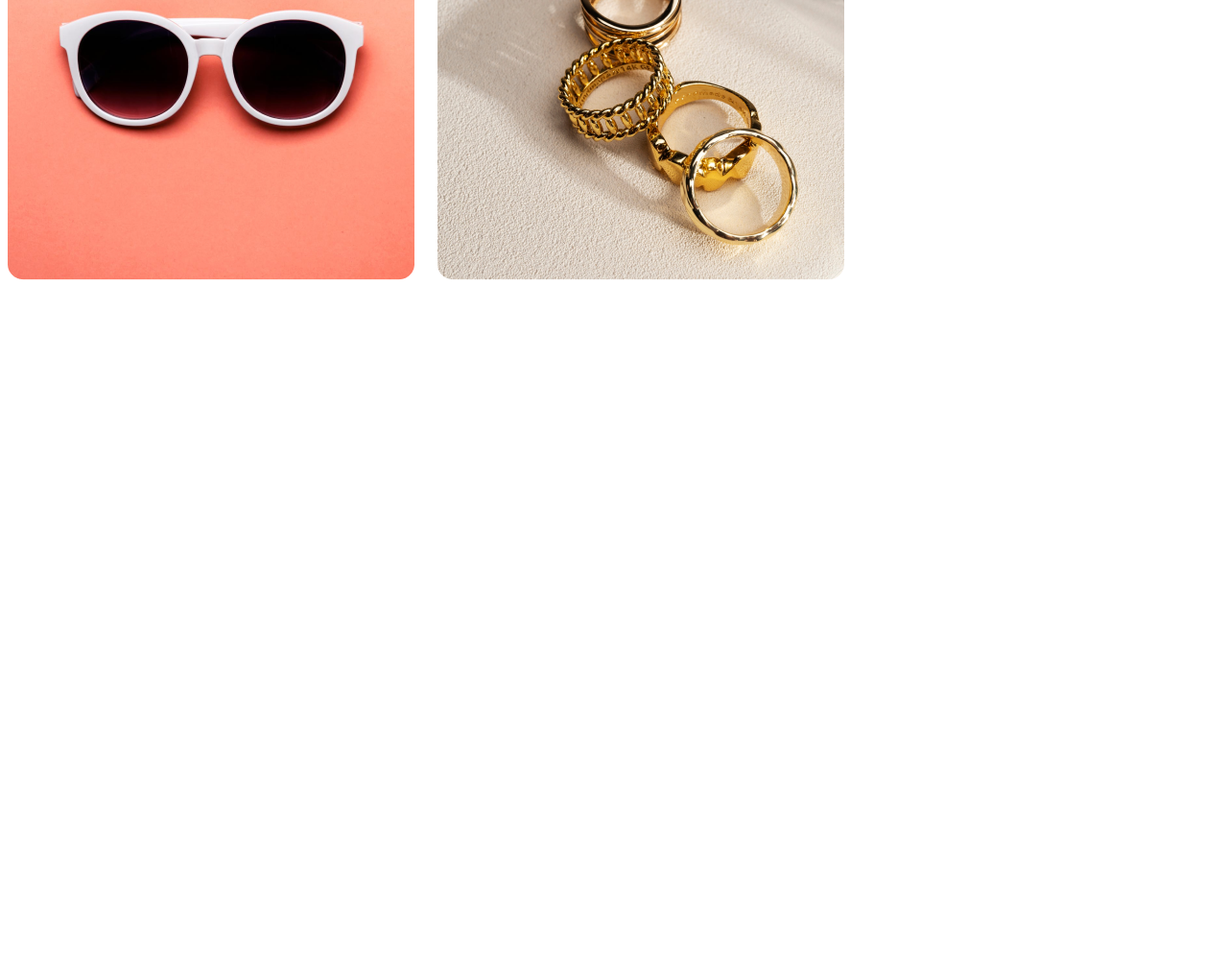
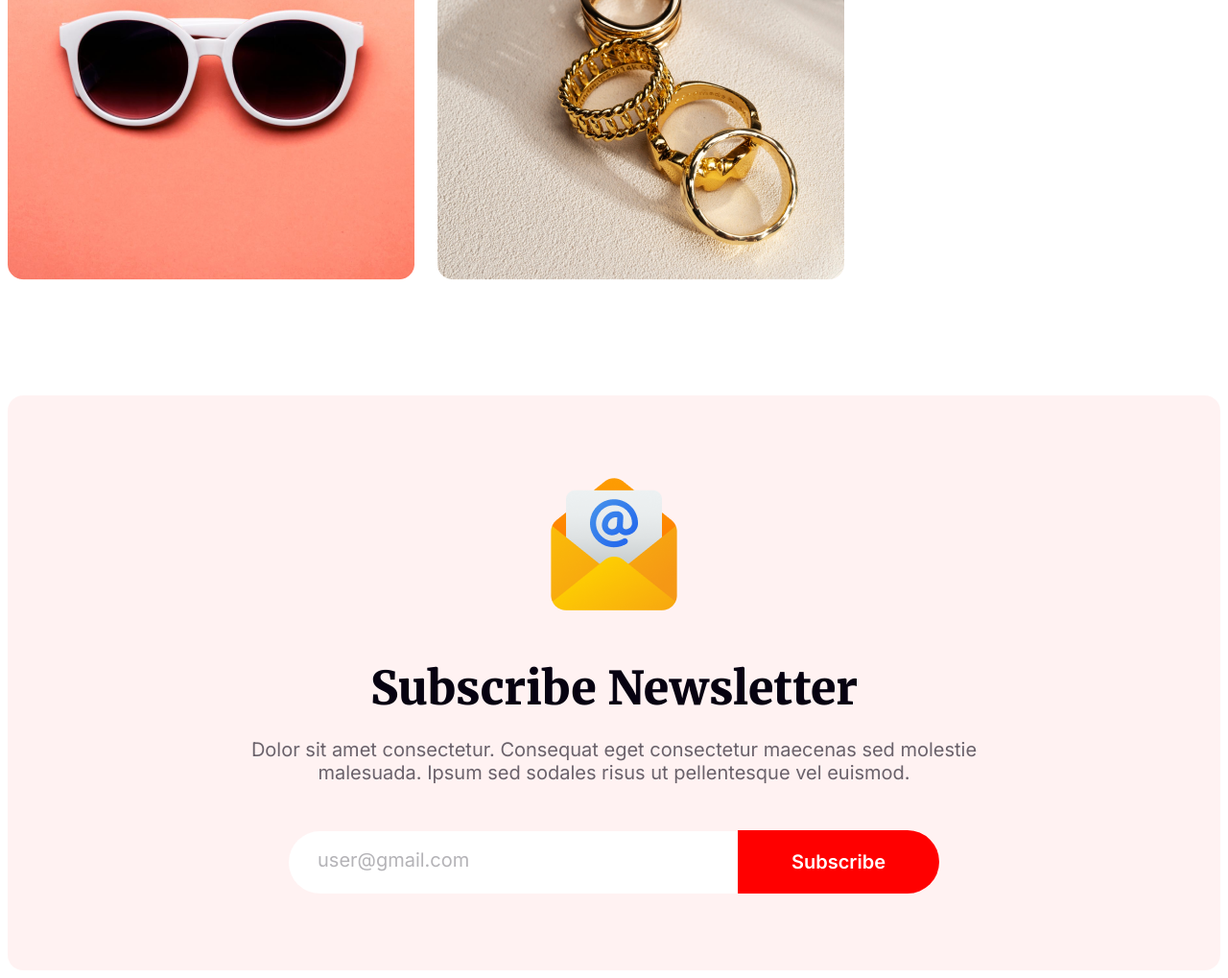
Before and after one commit to JahidHasan-00/new-year-new-mission, a plain HTML site: page index.html in a window 1280 px wide. Shown: the part 4320-5339 px from the top of the page at 96% size. Before the commit the page ends 4620 px from the top, so only its background shows below. Drawn offline with Linux system fonts and the light colour scheme.

Commit message:
Subscribe Newsletter section added

```diff
--- a/assets/style.css
+++ b/assets/style.css
@@ -18,7 +18,6 @@ h2,h1{
 .container{
     max-width: 1320px;
     margin: 0 auto;
-    /* height: 600px; */
     border-radius: 16px;
 }
 .btn-primary{
@@ -40,6 +39,10 @@ h2,h1{
     font-family: Inter;
     font-size: 20px;
     font-weight: 400;
+}
+.our-awesome-portfolio-title{
+    color: #070211;
+    font-size: 48px;
 }
 
  /* banner section */
@@ -140,13 +143,9 @@ h2,h1{
     background: #F00;
 }
 
-/*  */
+/* The-best-gift style*/
 .the-best-gifts-main{
     margin-top: 120px;
-}
-.our-awesome-portfolio-title{
-    color: #070211;
-    font-size: 48px;
 }
 
 .gift-items{
@@ -154,3 +153,48 @@ h2,h1{
     flex-wrap: wrap;
     gap: 24px;
 }
+
+/* Subscribe Newsletter */
+.newsletter-title{
+    margin-top: 40px;
+}
+.subscribe-newsletter-main{
+    margin-top: 120px;
+}
+.subscribe-newsletter{
+    padding: 80px 212px;
+    text-align: center;
+    border-radius: 16px;
+    background: rgba(255, 0, 0, 0.05);
+}
+.newsletter-description{
+    margin: 22px 0 48px 0;
+}
+.subscribe-input-button{
+    display: flex;
+    align-items: center;
+    justify-content: center;
+}
+#email-input-field{
+    padding: 25px 0 25px 30px;
+    border-radius: 50px 0 0 50px;
+    width: 438px;
+    border: 0;
+}
+#subscribe{
+    background-color: #F00;
+    margin-left: 0;
+    padding: 21px 56px;
+    border-radius: 0 50px 50px 0;
+    border: 0;
+    color: #FFF;
+    font-family: Inter;
+    font-size: 20px;
+    font-weight: 600;
+}
+::placeholder{
+    color: rgba(7, 2, 17, 0.30);
+    font-family: Inter;
+    font-size: 20px;
+    font-weight: 400;
+}
--- a/index.html
+++ b/index.html
@@ -38,6 +38,7 @@
             </div>
         </section>
 
+        <!-- Place: New Park Hotel, Date: 31 December Night 2023,Time: Evening 7.30 pm to 12.30 am -->
         <section class="container new-park-hotel-main">
             <div class="new-park-hotel-address">
                 <h2 class="address new-park-hotel-titles"><span class="address">Place:</span> New Park Hotel</h2>
@@ -62,6 +63,21 @@
                 <img src="./assets/images/background/Rectangle-8.png" alt="Decorated metal coming soon" class="items">
             </div>
         </section>
+
+        <!-- Subscribe Newsletter section -->
+        <section class="container subscribe-newsletter-main">
+            <div class="subscribe-newsletter">
+                <img src="./assets/images/background/Group-61.png" alt="email contact is coming" class="email-subscribe">
+                <h2 class="banner-title our-awesome-portfolio-title newsletter-title">Subscribe Newsletter</h2>
+                <p class="portfolio-description newsletter-description">Dolor sit amet consectetur. Consequat eget consectetur maecenas sed molestie malesuada. Ipsum sed sodales risus ut pellentesque vel euismod. </p>
+                <div class="subscribe-input-button">
+                    <input type="email" placeholder="user@gmail.com" name="email" id="email-input-field">
+                    <input id="subscribe" type="button" value="Subscribe">
+                </div>
+            </div>
+
+        </section>
+
     </main>
     <!-- Footer start -->
     <footer>
```
